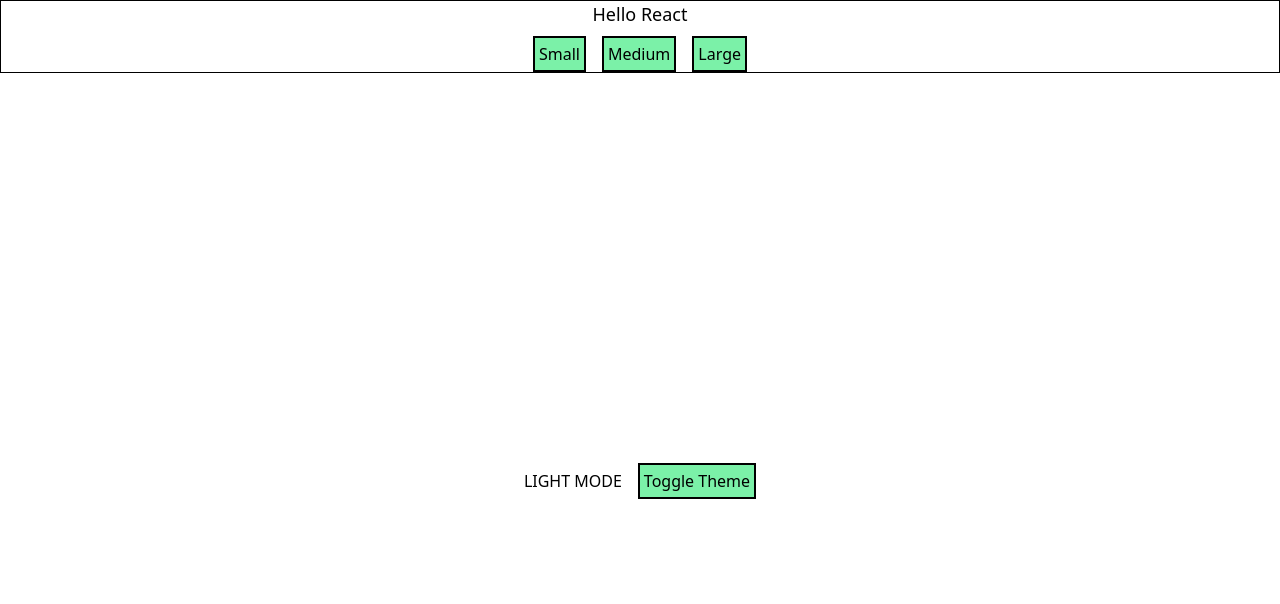
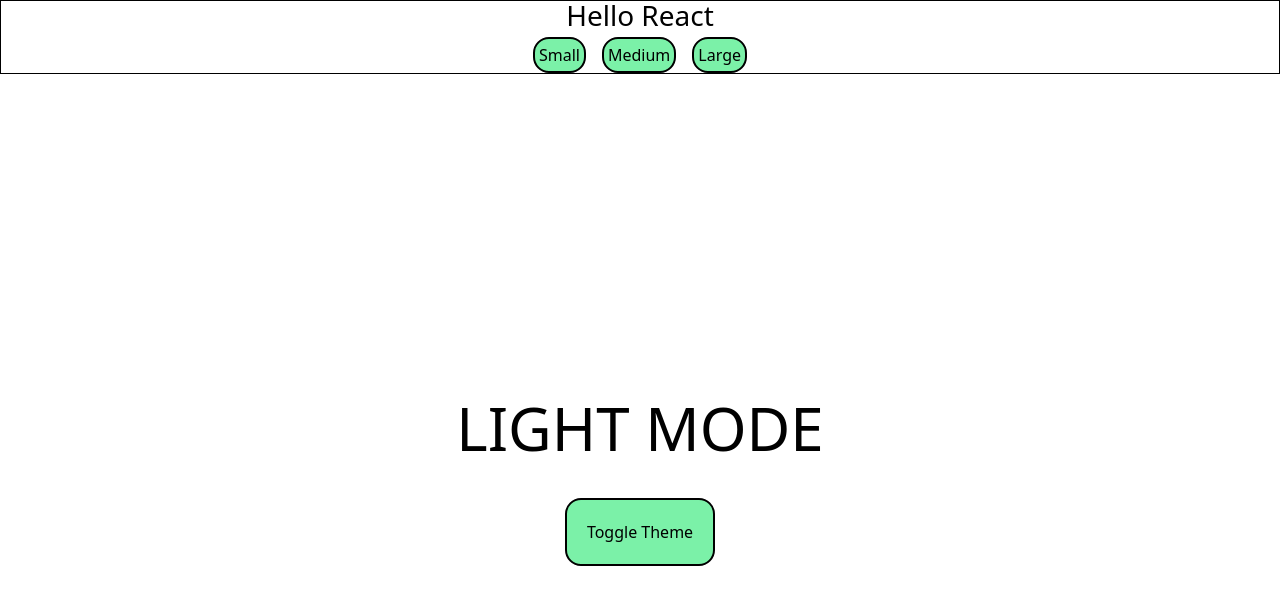
Before and after one commit to ajaynaveen99/practice-hooks, a React (Vite) app: page / in a window 1280 px wide. Shown: the top 604 px of the page. Built offline with nearby package versions, Linux system fonts and the light colour scheme.

Commit message:
Refactor TextSizeController and ThemeSwitcher components for improved styling and layout

```diff
--- a/src/Components/createContextApi/useReduce/useReduceExamples/TextSizeController.jsx
+++ b/src/Components/createContextApi/useReduce/useReduceExamples/TextSizeController.jsx
@@ -25,13 +25,13 @@ export default function TextSizeController() {
 
   return (
     <div  className="felx items-center justify-center border text-center">
-      <p style={{ fontSize: state.size === "small" ? "14px" : state.size === "medium" ? "18px" : "24px" }}>
+      <p className="text-6xl" style={{ fontSize: state.size === "small" ? "24px" : state.size === "medium" ? "28px" : "34px" }}>
         Hello React
       </p>
  <div className="mt-2 flex justify-center items-center gap-4 ">
-      <button className="border-2 p-1 bg-green-300 " onClick={() => dispatch({ type: "SMALL" })}>Small</button>
-      <button className="border-2 p-1 bg-green-300 " onClick={() => dispatch({ type: "MEDIUM" })}>Medium</button>
-      <button  className="border-2 p-1 bg-green-300 " onClick={() => dispatch({ type: "LARGE" })}>Large</button></div>
+      <button className="border-2 p-1 bg-green-300  rounded-2xl" onClick={() => dispatch({ type: "SMALL" })}>Small</button>
+      <button className="border-2 p-1 bg-green-300  rounded-2xl" onClick={() => dispatch({ type: "MEDIUM" })}>Medium</button>
+      <button  className="border-2 p-1 bg-green-300 rounded-2xl" onClick={() => dispatch({ type: "LARGE" })}>Large</button></div>
     </div>
   );
 }
--- a/src/Components/createContextApi/useReduce/useReduceExamples/ThemeSwitcher.jsx
+++ b/src/Components/createContextApi/useReduce/useReduceExamples/ThemeSwitcher.jsx
@@ -24,12 +24,12 @@ export default function ThemeSwitcher() {
   };
 
   return (
-    <div style={styles} className="mt-2 flex justify-center items-center gap-4   h-screen">
+    <div style={styles} className="mt-2 flex  flex-col justify-center items-center gap-10  h-screen">
 
-      <h2>{state.theme.toUpperCase()} MODE</h2>
+      <h2 className=" text-6xl">{state.theme.toUpperCase()} MODE</h2>
 
 
-      <button  className="border-2 p-1 bg-green-300 " onClick={() => dispatch({ type: "TOGGLE_THEME" })}>
+      <button  className="border-2 p-5 rounded-2xl bg-green-300 " onClick={() => dispatch({ type: "TOGGLE_THEME" })}>
         Toggle Theme
       </button>
     </div>
```
